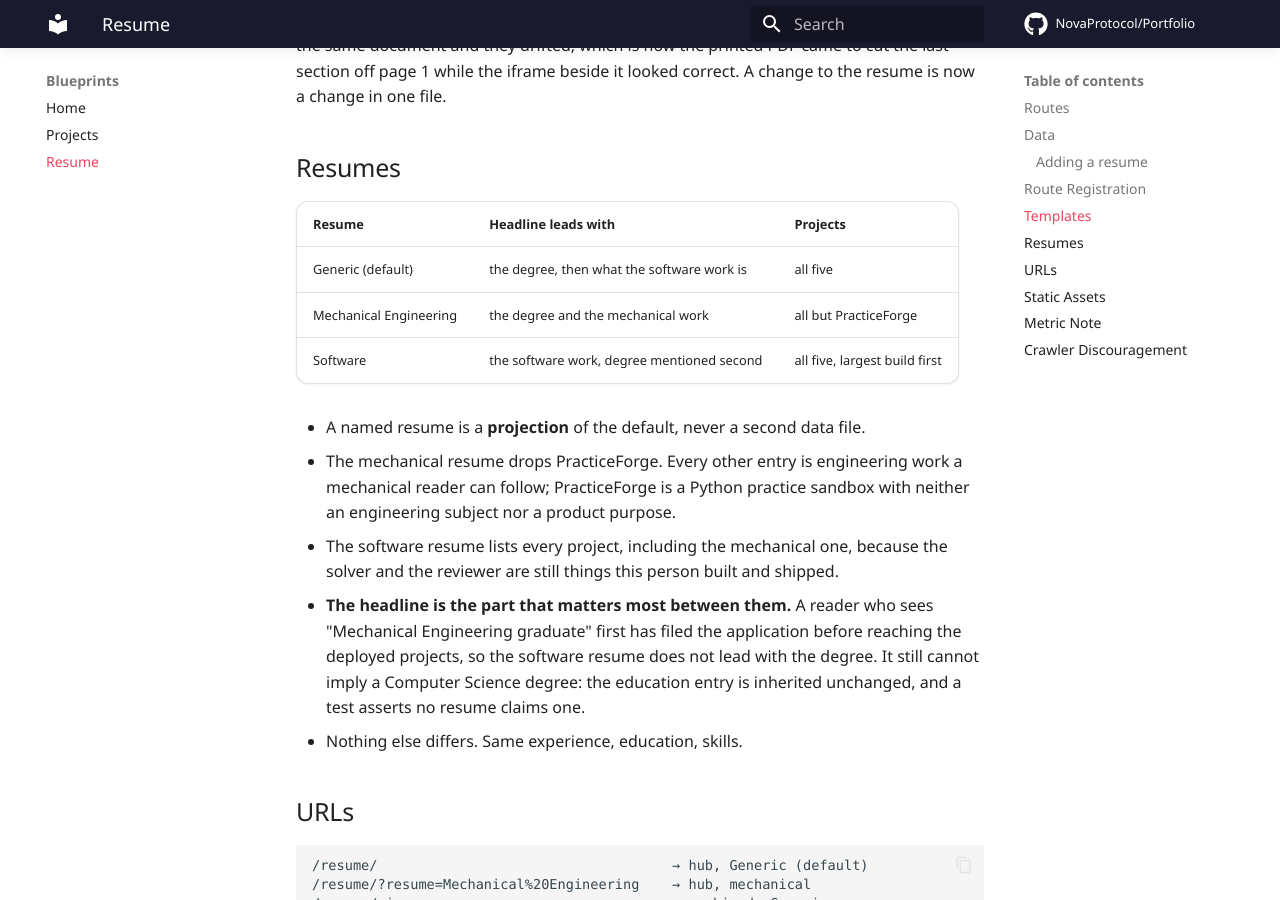
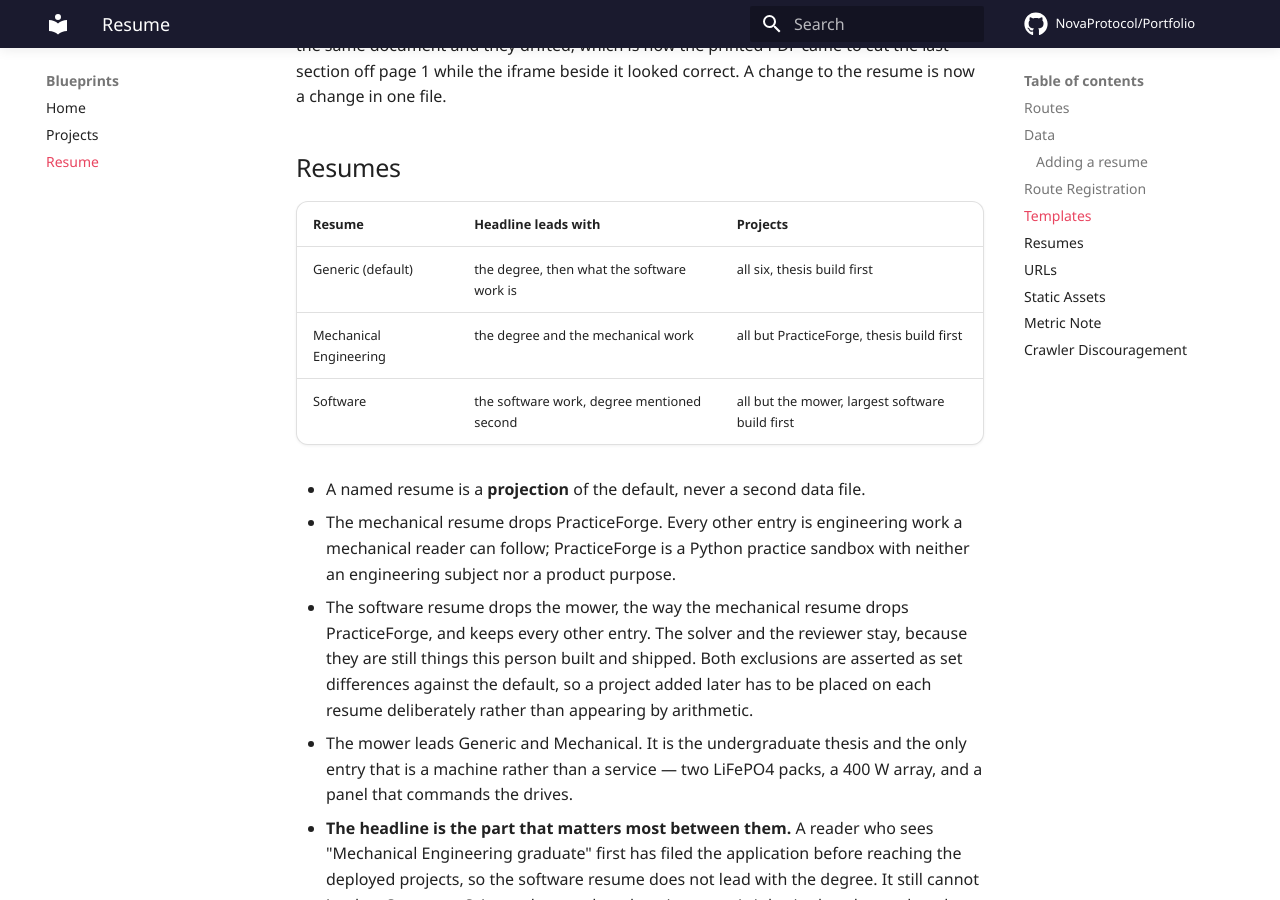
Before and after one commit to NovaProtocol/Portfolio, an MkDocs documentation site: the page built from documentation/docs/blueprints/resume.md, in a window 1280 px wide and 900 px high, scrolled down 3650 px. Built offline with MkDocs 1.6.1 and Material for MkDocs 9.7.7, drawn with Linux system fonts in a browser that asks for light colours; some web fonts are replaced; comment, search, counter and statistics services are not loaded.

Commit message:
docs: describe the mower on the resume variants
The variant table still read five projects, and had the software resume
listing every one, which stopped being true when the mower was added.

```diff
--- a/documentation/docs/blueprints/resume.md
+++ b/documentation/docs/blueprints/resume.md
@@ -131,16 +131,22 @@ The markup and the styles are **partials** rather than copies. They used to be t
 
 | Resume | Headline leads with | Projects |
 |---|---|---|
-| Generic (default) | the degree, then what the software work is | all five |
-| Mechanical Engineering | the degree and the mechanical work | all but PracticeForge |
-| Software | the software work, degree mentioned second | all five, largest build first |
+| Generic (default) | the degree, then what the software work is | all six, thesis build first |
+| Mechanical Engineering | the degree and the mechanical work | all but PracticeForge, thesis build first |
+| Software | the software work, degree mentioned second | all but the mower, largest software build first |
 
 - A named resume is a **projection** of the default, never a second data file.
 - The mechanical resume drops PracticeForge. Every other entry is engineering
   work a mechanical reader can follow; PracticeForge is a Python practice sandbox
   with neither an engineering subject nor a product purpose.
-- The software resume lists every project, including the mechanical one, because
-  the solver and the reviewer are still things this person built and shipped.
+- The software resume drops the mower, the way the mechanical resume drops
+  PracticeForge, and keeps every other entry. The solver and the reviewer stay,
+  because they are still things this person built and shipped. Both exclusions are
+  asserted as set differences against the default, so a project added later has to
+  be placed on each resume deliberately rather than appearing by arithmetic.
+- The mower leads Generic and Mechanical. It is the undergraduate thesis and the
+  only entry that is a machine rather than a service — two LiFePO4 packs, a 400 W
+  array, and a panel that commands the drives.
 - **The headline is the part that matters most between them.** A reader who sees
   "Mechanical Engineering graduate" first has filed the application before
   reaching the deployed projects, so the software resume does not lead with the
```
